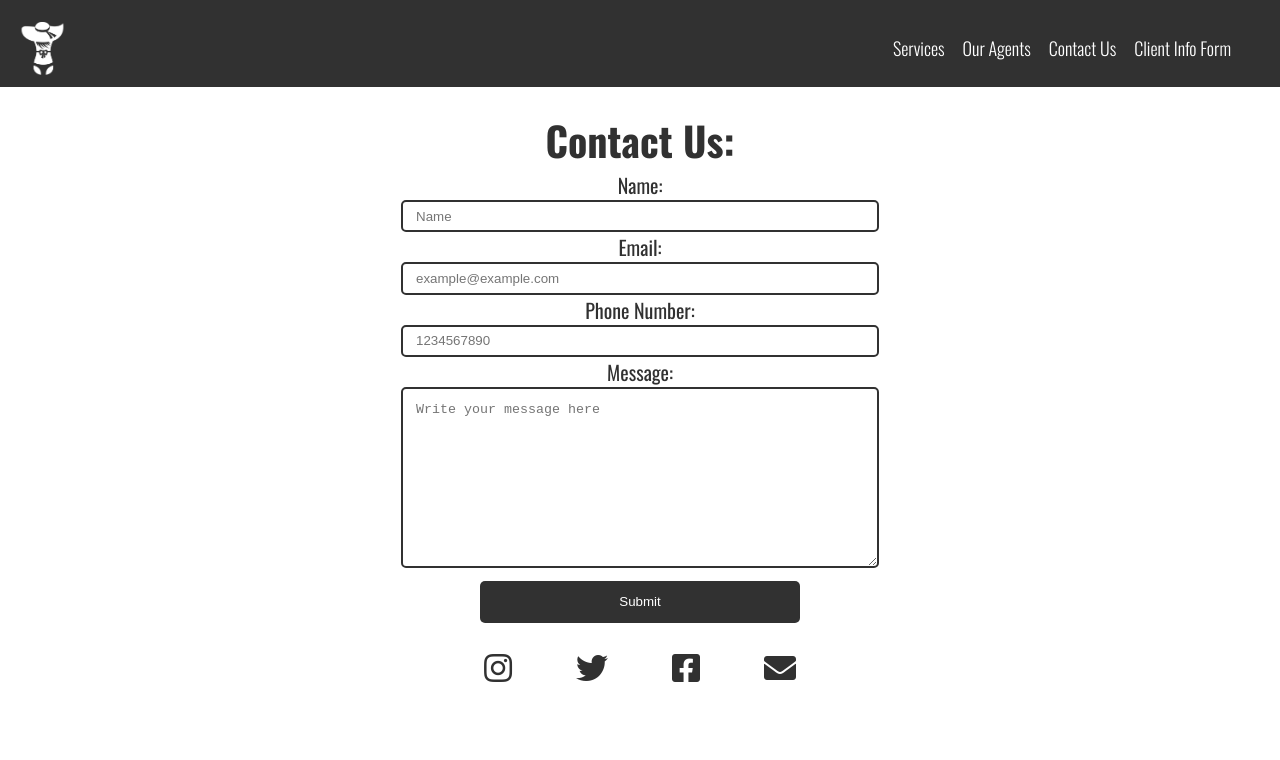
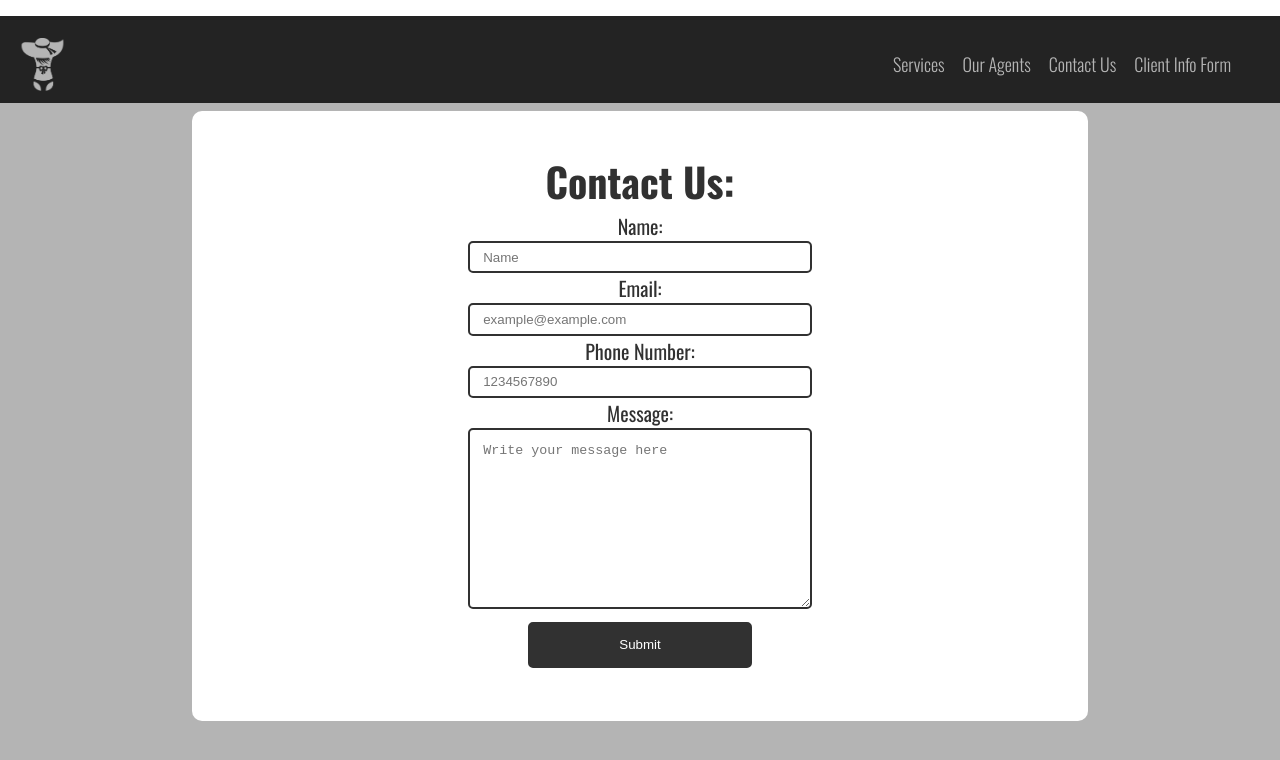
Before and after one commit to ryand67/TSG-Site, a React (Create React App) app in the folder client/: page /contact in a window 1280 px wide. Shown: the top 760 px of the page. Built offline with nearby package versions, Linux system fonts and the light colour scheme; the HTML template or start-up script is replaced by a standard one.

Commit message:
modal contact

```diff
--- a/client/src/components/Contact/Contact.js
+++ b/client/src/components/Contact/Contact.js
@@ -14,6 +14,7 @@ export default function() {
     }
 
     return (
+        <div className="contactShader">
             <div className="contactPageDiv">
                 <h1 className="contactHeader">Contact Us:</h1>
                 <form action="" className="contactForm" onSubmit={(e) => handleFormSubmit(e)}>
@@ -28,5 +29,6 @@ export default function() {
                     <button type="submit" className="formSubmit" onClick={(e) => handleFormSubmit(e)}>Submit</button>
                 </form>
             </div>
+        </div>
     )
 }
--- a/client/src/components/Contact/contact.css
+++ b/client/src/components/Contact/contact.css
@@ -1,14 +1,26 @@
+.contactShader {
+    position: fixed;
+    background-color: rgba(0, 0, 0, 0.295);
+    width: 100%;
+    height: 100vh;
+    display: flex;
+    justify-content: center;
+    flex-direction: column;
+    align-items: center;
+    z-index: 99;
+}
+
 .contactPageDiv {
-    width: 100%;
+    padding: 2em 0;
+    width: 70%;
     display: flex;
     flex-direction: column;
     justify-content: center;
     text-align: center;
     color: var(--main-dark-text);
-}
-
-.contactHeader {
-    margin-top: 2.75em;
+    position: fixed;
+    background-color: white;
+    border-radius: 10px;
 }
 
 .contactForm {
@@ -37,11 +49,18 @@
 
 .formSubmit {
     background-color: var(--main-dark-text);
-    border: none;
+    border: 2px solid var(--main-dark-text);
     color: white;
     border-radius: 5px;
     width: 50%;
     margin: 1em 0;
     padding: 1em;
     cursor: pointer;
+    transition: .3s ease-in-out;
 }
+
+.formSubmit:hover {
+    color: var(--main-dark-text);
+    background-color: white;
+    transition: .3s ease-in-out;
+}
--- a/client/src/components/Hero/Hero.js
+++ b/client/src/components/Hero/Hero.js
@@ -1,9 +1,11 @@
 import React from 'react';
 import './hero.css'
+import Contact from '../Contact/Contact';
 
 const Hero = (props) => {
 
     const [currentImage, setCurrentImage] = React.useState(props.pictures[0]);
+    const [contactUp, setContact] = React.useState(false);
 
     let counter = 0;
 
@@ -26,11 +28,12 @@ const Hero = (props) => {
     }
 
     const contactButtonClick = () => {
-        window.location.replace('/contact');
+        setContact(true);
     }
 
     return (
         <div className="hero" style={{backgroundImage: `url(${currentImage})` }}>
+            {contactUp ? <Contact /> : ''}
             <div className="heroShader">
                 <div className="title-container">
                     <h1 className="main-title">{props.title}</h1>
```
Lines whose indentation alone changed are shown as unchanged.
